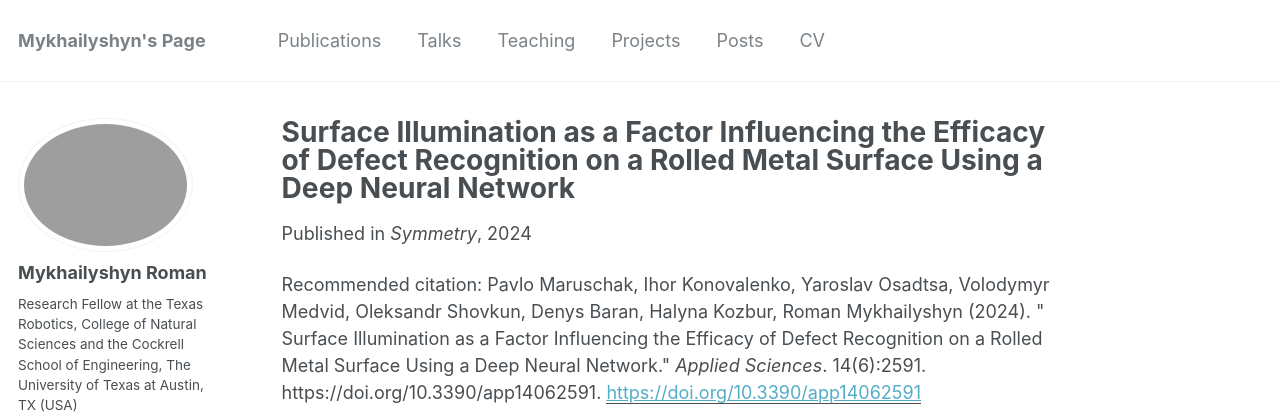
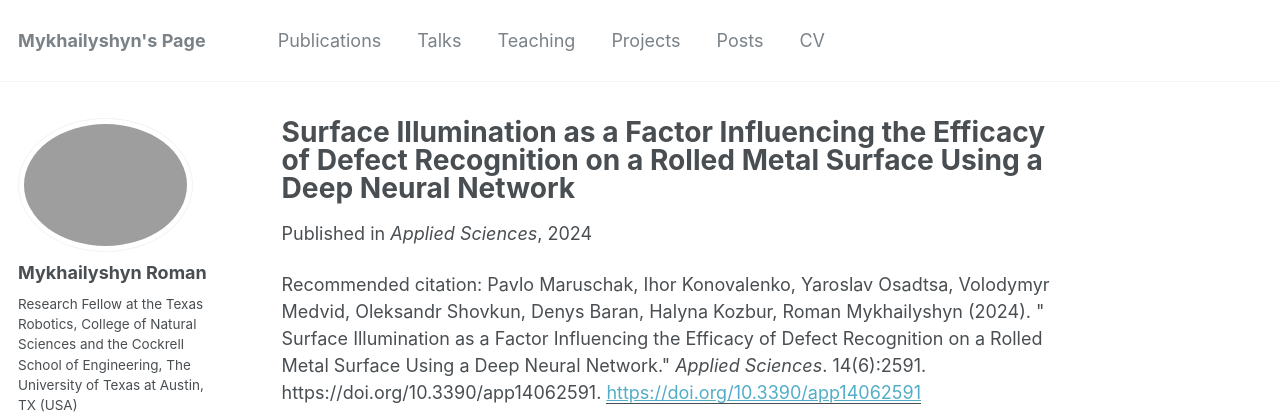
Before and after one commit to RomanMykhailyshyn/RomanMykhailyshyn.github.io, a Jekyll site: the page built from _publications/2024-Surface Illumination as a Factor Influencing the Efficacy of Defect Recognition on a Rolled Metal Surface Using a Deep Neural Network.md, in a window 1280 px wide and 952 px high. Shown: the top 416 px of the window. Built offline with Jekyll 4.4.1, drawn with Linux system fonts in a browser that asks for light colours; some web fonts are replaced.

Commit message:
Update 2024-Surface Illumination as a Factor Influencing the Efficacy of Defect Recognition on a Rolled Metal Surface Using a Deep Neural Network.md

```diff
--- a/_publications/2024-Surface Illumination as a Factor Influencing the Efficacy of Defect Recognition on a Rolled Metal Surface Using a Deep Neural Network.md
+++ b/_publications/2024-Surface Illumination as a Factor Influencing the Efficacy of Defect Recognition on a Rolled Metal Surface Using a Deep Neural Network.md
@@ -4,7 +4,7 @@ collection: publications
 permalink: /publication/2024-Surface Illumination as a Factor Influencing the Efficacy of Defect Recognition on a Rolled Metal Surface Using a Deep Neural Network
 excerpt: ''
 date: 2024-01-05
-venue: 'Symmetry'
+venue: 'Applied Sciences'
 paperurl: 'https://doi.org/10.3390/app14062591'
 citation: 'Pavlo Maruschak, Ihor Konovalenko, Yaroslav Osadtsa, Volodymyr Medvid, Oleksandr Shovkun, Denys Baran, Halyna Kozbur, Roman Mykhailyshyn (2024). &quot; Surface Illumination as a Factor Influencing the Efficacy of Defect Recognition on a Rolled Metal Surface Using a Deep Neural Network.&quot; <i>Applied Sciences</i>. 14(6):2591. https://doi.org/10.3390/app14062591.'
 ---
```
